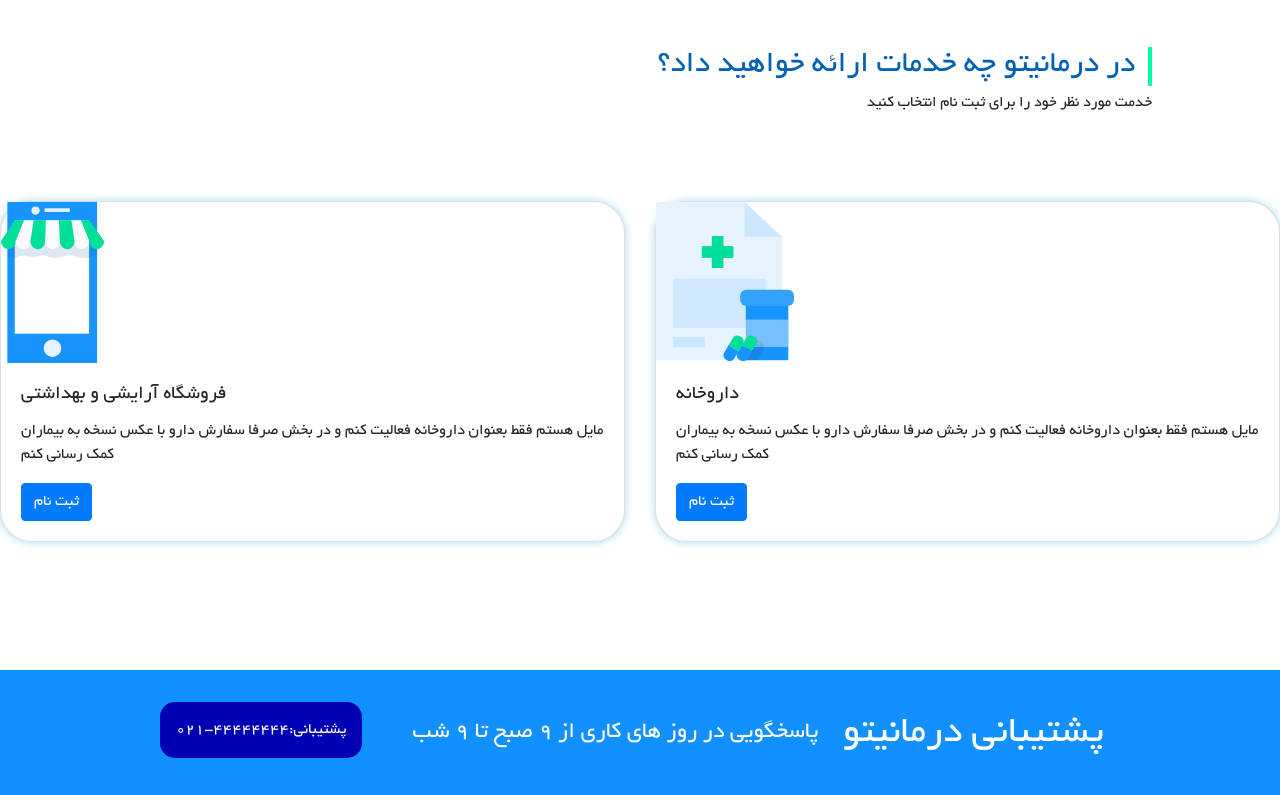
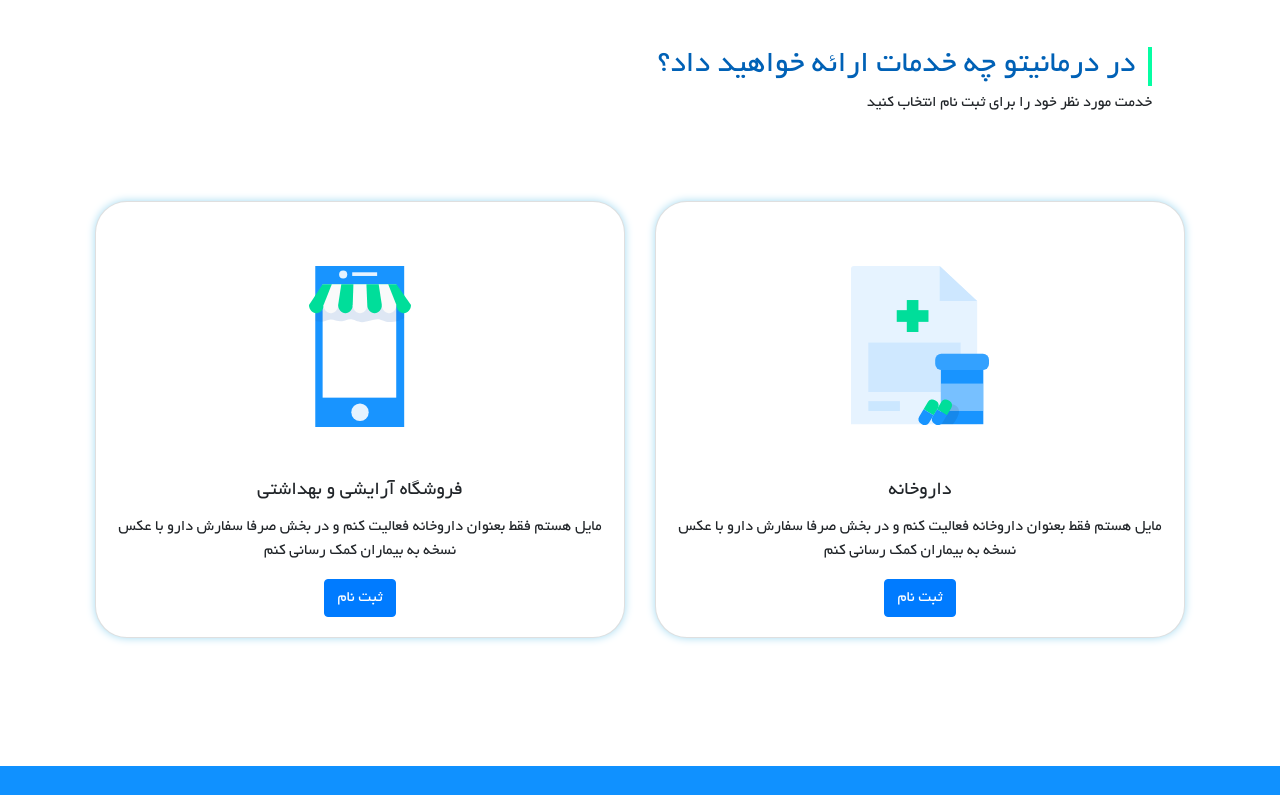
Before and after one commit to MohammadAhmadiTHEMO/Darmanito-Project, a plain HTML site: page index1.html in a window 1280 px wide. Shown: the part 1060-1855 px from the top of the page. Drawn offline with Linux system fonts and the light colour scheme.

Commit message:
new changes

```diff
--- a/Css/Style.css
+++ b/Css/Style.css
@@ -59,6 +59,7 @@
     cursor: pointer;
     border-radius: 10px;
 }
+
 
  /* ------------------- Darmanito Application  --------------------- */
 
@@ -186,7 +187,17 @@
     padding-top: 5rem;
     padding-bottom: 8rem;
 }
-
+.text-align-center {
+    text-align: center;
+    margin: 0rem 5rem;
+}
+.margin-betwin1 {
+    margin-inline-end: 15rem;
+}
+.padding5 {
+    padding-top: 4rem;
+    padding-bottom: 2rem;
+}
 
 .about {
     display: inline-flex;
--- a/index1.html
+++ b/index1.html
@@ -122,15 +122,18 @@
           </div>
 
           <div class="cover">
+
           </div>
 
     <div class="padding-darmanito">
         <h2 class="possibilities-title text-align">در درمانیتو چه خدمات ارائه خواهید داد؟</h2>
         <h6 class="text-align">خدمت مورد نظر خود را برای ثبت نام انتخاب کنید</h6>
     </div>
-    <div class="card-deck padding-top">
-        <div class="card border1">
-          <img class="card-img-top max-inline-size" src="img/MakeupStore.svg" alt="Card image cap">
+    <div class="card-deck padding-top text-align-center">
+        <div class="card border1 margin-betwin1">
+            <div class="padding5">
+                <img class="card-img-top max-inline-size" src="img/MakeupStore.svg" alt="Card image cap">
+            </div>
           <div class="card-body">
             <h5 class="card-title">فروشگاه آرایشی و بهداشتی</h5>
             <p class="card-text">
@@ -140,7 +143,7 @@
           </div>
         </div>
         <div class="card border1">
-            <div>
+            <div class="padding5">
                 <img class="card-img-top max-inline-size" src="img/DrugStore2.svg" alt="Card image cap">
             </div>
           <div class="card-body">
```
Also changed, not shown: js/js.js (line endings or trailing spaces).
